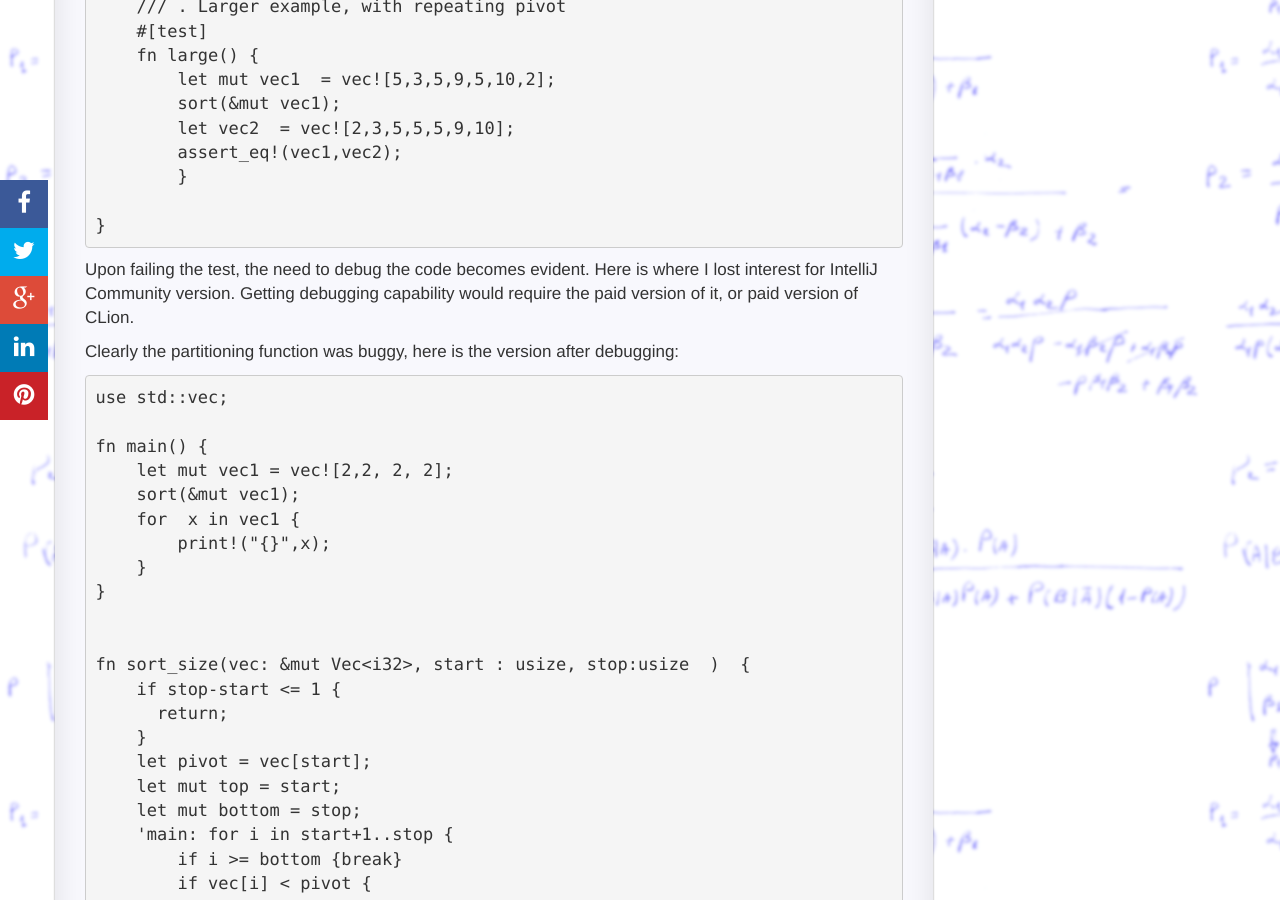
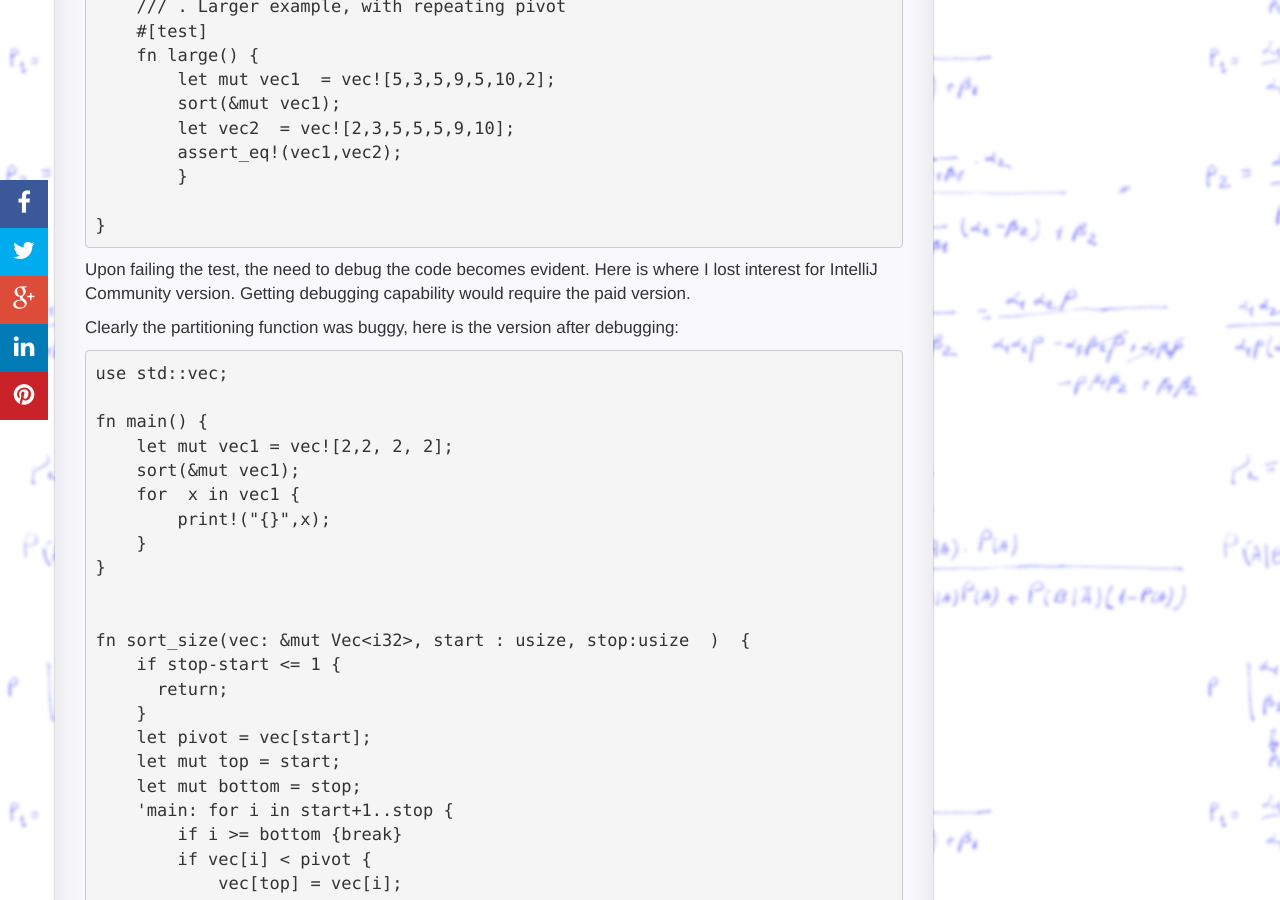
Before and after one commit to RazvanML/reco-link, a Jekyll site: the page built from _posts/2022-08-29-Rust-Startup.md, in a window 1280 px wide and 900 px high, scrolled down 1742 px. Built offline with Jekyll 4.4.1, drawn with Linux system fonts in a browser that asks for light colours; nearby versions of some CDN libraries; comment, search, counter and statistics services are not loaded; some of the changed text lies outside the part shown.

Commit message:
Update 2022-08-29-Rust-Startup.md

````diff
--- a/_posts/2022-08-29-Rust-Startup.md
+++ b/_posts/2022-08-29-Rust-Startup.md
@@ -81,7 +81,7 @@ mod tests {
 }
 ```
 
-Upon failing the test, the need to debug the code becomes evident. Here is where I lost interest for IntelliJ Community version. Getting debugging capability would require the paid version of it, or paid version of CLion.
+Upon failing the test, the need to debug the code becomes evident. Here is where I lost interest for IntelliJ Community version. Getting debugging capability would require the paid version.
 
 Clearly the partitioning function was buggy, here is the version after debugging:
 
````
Also changed, not shown: other parts of _posts/2022-08-29-Rust-Startup.md (+2 -0 lines).
